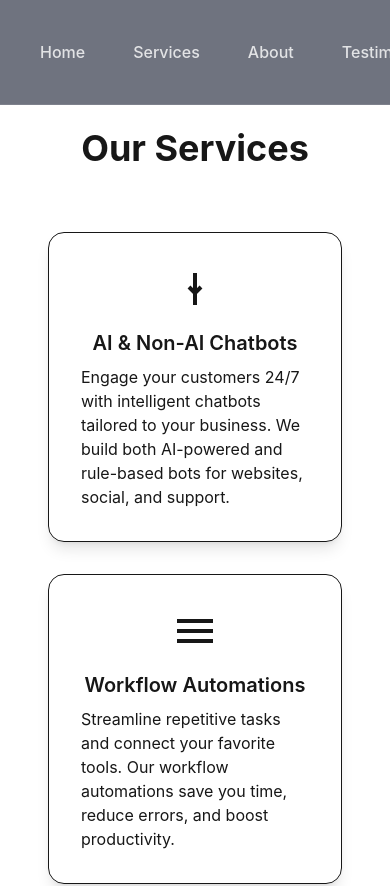
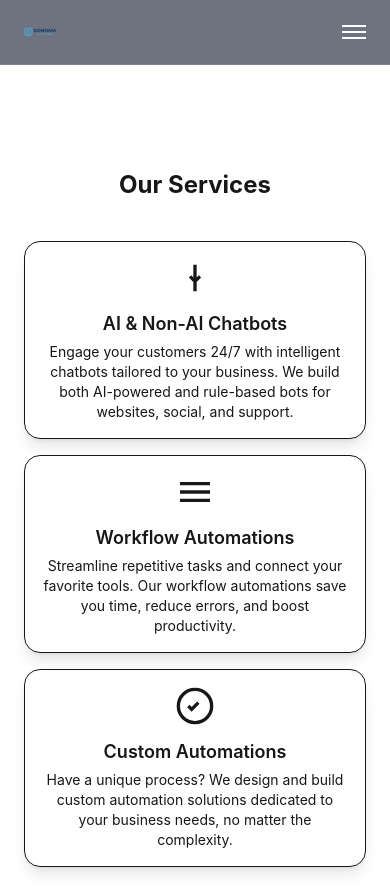
Before and after one commit to markomicovski/sonoma-system, a Next.js app: page /services in a window 390 px wide. Shown: the top 886 px of the page. Built offline with nearby package versions, Linux system fonts and the light colour scheme.

Commit message:
Improve mobile responsiveness for services section

```diff
--- a/src/app/layout.tsx
+++ b/src/app/layout.tsx
@@ -1,6 +1,7 @@
 import "./globals.css";
 import Link from "next/link";
 import Image from "next/image";
+import { useState } from "react";
 
 const navLinks = [
   { href: "/", label: "Home" },
@@ -20,15 +21,27 @@ export default function RootLayout({
 }: Readonly<{
   children: React.ReactNode;
 }>) {
+  const [menuOpen, setMenuOpen] = useState(false);
   return (
     <html lang="en">
       <body className="bg-[#0f172a] text-white font-sans min-h-screen flex flex-col" style={{ fontFamily: 'Inter, Arial, sans-serif' }}>
         <nav className="fixed top-0 left-0 w-full z-50 bg-[#0f172a]/60 backdrop-blur-md border-b border-white/10">
-          <div className="max-w-7xl mx-auto flex items-center justify-between px-8 py-3">
+          <div className="max-w-7xl mx-auto flex items-center justify-between px-4 sm:px-8 py-3">
             <Link href="/" className="flex items-center gap-3">
               <Image src="/logo.png" alt="Sonoma System Logo" width={48} height={48} className="rounded-lg" />
             </Link>
-            <div className="flex gap-8 items-center text-base font-medium">
+            {/* Hamburger for mobile */}
+            <button
+              className="sm:hidden flex flex-col justify-center items-center w-10 h-10 ml-auto"
+              aria-label="Toggle menu"
+              onClick={() => setMenuOpen((open) => !open)}
+            >
+              <span className={`block w-6 h-0.5 bg-white mb-1 transition-transform ${menuOpen ? 'rotate-45 translate-y-1.5' : ''}`}></span>
+              <span className={`block w-6 h-0.5 bg-white mb-1 transition-opacity ${menuOpen ? 'opacity-0' : ''}`}></span>
+              <span className={`block w-6 h-0.5 bg-white transition-transform ${menuOpen ? '-rotate-45 -translate-y-1.5' : ''}`}></span>
+            </button>
+            {/* Desktop nav */}
+            <div className="hidden sm:flex gap-8 items-center text-base font-medium">
               {navLinks.map(link => (
                 <Link
                   key={link.href}
@@ -40,9 +53,25 @@ export default function RootLayout({
               ))}
               <Link href="/contact" className="ml-4 bg-gradient-to-r from-blue-500 to-cyan-400 text-[#0f172a] font-semibold px-5 py-2 rounded-full shadow hover:from-cyan-400 hover:to-blue-500 transition-colors focus:outline-none focus:ring-2 focus:ring-cyan-400">Contact</Link>
             </div>
+            {/* Mobile nav dropdown */}
+            {menuOpen && (
+              <div className="absolute top-full left-0 w-full bg-[#0f172a] border-b border-white/10 flex flex-col items-center py-4 gap-4 sm:hidden animate-fade-in z-50">
+                {navLinks.map(link => (
+                  <Link
+                    key={link.href}
+                    href={link.href}
+                    className="text-white/90 hover:text-cyan-300 transition-colors text-lg px-4 py-2 rounded focus:outline-none focus:ring-2 focus:ring-cyan-400 w-full text-center"
+                    onClick={() => setMenuOpen(false)}
+                  >
+                    {link.label}
+                  </Link>
+                ))}
+                <Link href="/contact" className="bg-gradient-to-r from-blue-500 to-cyan-400 text-[#0f172a] font-semibold px-5 py-2 rounded-full shadow hover:from-cyan-400 hover:to-blue-500 transition-colors focus:outline-none focus:ring-2 focus:ring-cyan-400 w-full text-center" onClick={() => setMenuOpen(false)}>Contact</Link>
+              </div>
+            )}
           </div>
         </nav>
-        <main className="flex-1 w-full max-w-7xl mx-auto px-4 sm:px-8 pt-24">{children}</main>
+        <main className="flex-1 w-full max-w-7xl mx-auto px-2 sm:px-4 pt-24">{children}</main>
         <footer className="w-full bg-transparent border-t border-white/10 py-8 mt-20 text-center text-white/60 text-sm">
           &copy; {new Date().getFullYear()} Sonoma-System. All rights reserved.
         </footer>
--- a/src/app/services.tsx
+++ b/src/app/services.tsx
@@ -1,26 +1,20 @@
 export default function Services() {
   return (
-    <div className="min-h-screen bg-tech-primary text-tech-secondary flex flex-col items-center justify-center p-8">
-      <div className="w-full max-w-3xl flex flex-col gap-8">
-        <h1 className="text-3xl sm:text-4xl font-bold text-tech-accent text-center mb-4">Our Services</h1>
-        <div className="grid gap-8 md:grid-cols-3">
-          <div className="bg-tech-secondary/10 rounded-xl p-6 shadow-lg border border-tech-accent/20">
-            <h2 className="text-xl font-semibold text-tech-highlight mb-2">AI & Non-AI Chatbots</h2>
-            <p>
-              Engage your customers 24/7 with intelligent chatbots tailored to your business. We build both AI-powered and rule-based bots for websites, social, and support.
-            </p>
+    <div className="min-h-screen bg-tech-primary text-tech-secondary flex flex-col items-center justify-center p-4 sm:p-8">
+      <div className="w-full max-w-3xl flex flex-col gap-6 sm:gap-8">
+        <h1 className="text-2xl sm:text-4xl font-bold text-tech-accent text-center mb-2 sm:mb-4">Our Services</h1>
+        <div className="grid gap-4 sm:gap-8 md:grid-cols-3">
+          <div className="bg-tech-secondary/10 rounded-xl p-4 sm:p-6 shadow-lg border border-tech-accent/20">
+            <h2 className="text-lg sm:text-xl font-semibold text-tech-highlight mb-1 sm:mb-2">AI & Non-AI Chatbots</h2>
+            <p className="text-sm sm:text-base text-center">Engage your customers 24/7 with intelligent chatbots tailored to your business. We build both AI-powered and rule-based bots for websites, social, and support.</p>
           </div>
-          <div className="bg-tech-secondary/10 rounded-xl p-6 shadow-lg border border-tech-accent/20">
-            <h2 className="text-xl font-semibold text-tech-highlight mb-2">Workflow Automations</h2>
-            <p>
-              Streamline repetitive tasks and connect your favorite tools. Our workflow automations save you time, reduce errors, and boost productivity.
-            </p>
+          <div className="bg-tech-secondary/10 rounded-xl p-4 sm:p-6 shadow-lg border border-tech-accent/20">
+            <h2 className="text-lg sm:text-xl font-semibold text-tech-highlight mb-1 sm:mb-2">Workflow Automations</h2>
+            <p className="text-sm sm:text-base text-center">Streamline repetitive tasks and connect your favorite tools. Our workflow automations save you time, reduce errors, and boost productivity.</p>
           </div>
-          <div className="bg-tech-secondary/10 rounded-xl p-6 shadow-lg border border-tech-accent/20">
-            <h2 className="text-xl font-semibold text-tech-highlight mb-2">Custom Automations</h2>
-            <p>
-              Have a unique process? We design and build custom automation solutions dedicated to your business needs, no matter the complexity.
-            </p>
+          <div className="bg-tech-secondary/10 rounded-xl p-4 sm:p-6 shadow-lg border border-tech-accent/20">
+            <h2 className="text-lg sm:text-xl font-semibold text-tech-highlight mb-1 sm:mb-2">Custom Automations</h2>
+            <p className="text-sm sm:text-base text-center">Have a unique process? We design and build custom automation solutions dedicated to your business needs, no matter the complexity.</p>
           </div>
         </div>
       </div>
--- a/src/app/services/page.tsx
+++ b/src/app/services/page.tsx
@@ -2,24 +2,24 @@ import Image from "next/image";
 
 export default function Services() {
   return (
-    <div className="min-h-screen bg-tech-primary text-tech-secondary flex flex-col items-center justify-center p-8">
-      <div className="w-full max-w-6xl flex flex-col gap-12 items-center relative">
-        <h1 className="text-4xl font-bold text-tech-accent text-center mb-4">Our Services</h1>
-        <div className="grid gap-8 md:grid-cols-3 w-full">
-          <div className="bg-tech-secondary/10 rounded-2xl p-8 shadow-lg border border-tech-accent/20 flex flex-col items-center hover:scale-105 hover:shadow-2xl transition-transform">
-            <svg className="w-12 h-12 mb-4 text-tech-accent" fill="none" stroke="currentColor" strokeWidth="2" viewBox="0 0 24 24"><path d="M12 20v-6m0 0V4m0 10l-3-3m3 3l3-3"/></svg>
-            <h2 className="text-xl font-semibold text-tech-highlight mb-2">AI & Non-AI Chatbots</h2>
-            <p className="text-tech-secondary">Engage your customers 24/7 with intelligent chatbots tailored to your business. We build both AI-powered and rule-based bots for websites, social, and support.</p>
+    <div className="min-h-screen bg-tech-primary text-tech-secondary flex flex-col items-center justify-center p-4 sm:p-8">
+      <div className="w-full max-w-6xl flex flex-col gap-8 sm:gap-12 items-center relative">
+        <h1 className="text-2xl sm:text-4xl font-bold text-tech-accent text-center mb-2 sm:mb-4">Our Services</h1>
+        <div className="grid gap-4 sm:gap-8 md:grid-cols-3 w-full">
+          <div className="bg-tech-secondary/10 rounded-2xl p-4 sm:p-8 shadow-lg border border-tech-accent/20 flex flex-col items-center hover:scale-105 hover:shadow-2xl transition-transform">
+            <svg className="w-10 h-10 sm:w-12 sm:h-12 mb-3 sm:mb-4 text-tech-accent" fill="none" stroke="currentColor" strokeWidth="2" viewBox="0 0 24 24"><path d="M12 20v-6m0 0V4m0 10l-3-3m3 3l3-3"/></svg>
+            <h2 className="text-lg sm:text-xl font-semibold text-tech-highlight mb-1 sm:mb-2">AI & Non-AI Chatbots</h2>
+            <p className="text-sm sm:text-base text-tech-secondary text-center">Engage your customers 24/7 with intelligent chatbots tailored to your business. We build both AI-powered and rule-based bots for websites, social, and support.</p>
           </div>
-          <div className="bg-tech-secondary/10 rounded-2xl p-8 shadow-lg border border-tech-accent/20 flex flex-col items-center hover:scale-105 hover:shadow-2xl transition-transform">
-            <svg className="w-12 h-12 mb-4 text-tech-accent" fill="none" stroke="currentColor" strokeWidth="2" viewBox="0 0 24 24"><path d="M3 7h18M3 12h18M3 17h18"/></svg>
-            <h2 className="text-xl font-semibold text-tech-highlight mb-2">Workflow Automations</h2>
-            <p className="text-tech-secondary">Streamline repetitive tasks and connect your favorite tools. Our workflow automations save you time, reduce errors, and boost productivity.</p>
+          <div className="bg-tech-secondary/10 rounded-2xl p-4 sm:p-8 shadow-lg border border-tech-accent/20 flex flex-col items-center hover:scale-105 hover:shadow-2xl transition-transform">
+            <svg className="w-10 h-10 sm:w-12 sm:h-12 mb-3 sm:mb-4 text-tech-accent" fill="none" stroke="currentColor" strokeWidth="2" viewBox="0 0 24 24"><path d="M3 7h18M3 12h18M3 17h18"/></svg>
+            <h2 className="text-lg sm:text-xl font-semibold text-tech-highlight mb-1 sm:mb-2">Workflow Automations</h2>
+            <p className="text-sm sm:text-base text-tech-secondary text-center">Streamline repetitive tasks and connect your favorite tools. Our workflow automations save you time, reduce errors, and boost productivity.</p>
           </div>
-          <div className="bg-tech-secondary/10 rounded-2xl p-8 shadow-lg border border-tech-accent/20 flex flex-col items-center hover:scale-105 hover:shadow-2xl transition-transform">
-            <svg className="w-12 h-12 mb-4 text-tech-accent" fill="none" stroke="currentColor" strokeWidth="2" viewBox="0 0 24 24"><circle cx="12" cy="12" r="10"/><path d="M8 12l2 2 4-4"/></svg>
-            <h2 className="text-xl font-semibold text-tech-highlight mb-2">Custom Automations</h2>
-            <p className="text-tech-secondary">Have a unique process? We design and build custom automation solutions dedicated to your business needs, no matter the complexity.</p>
+          <div className="bg-tech-secondary/10 rounded-2xl p-4 sm:p-8 shadow-lg border border-tech-accent/20 flex flex-col items-center hover:scale-105 hover:shadow-2xl transition-transform">
+            <svg className="w-10 h-10 sm:w-12 sm:h-12 mb-3 sm:mb-4 text-tech-accent" fill="none" stroke="currentColor" strokeWidth="2" viewBox="0 0 24 24"><circle cx="12" cy="12" r="10"/><path d="M8 12l2 2 4-4"/></svg>
+            <h2 className="text-lg sm:text-xl font-semibold text-tech-highlight mb-1 sm:mb-2">Custom Automations</h2>
+            <p className="text-sm sm:text-base text-tech-secondary text-center">Have a unique process? We design and build custom automation solutions dedicated to your business needs, no matter the complexity.</p>
           </div>
         </div>
       </div>
```
